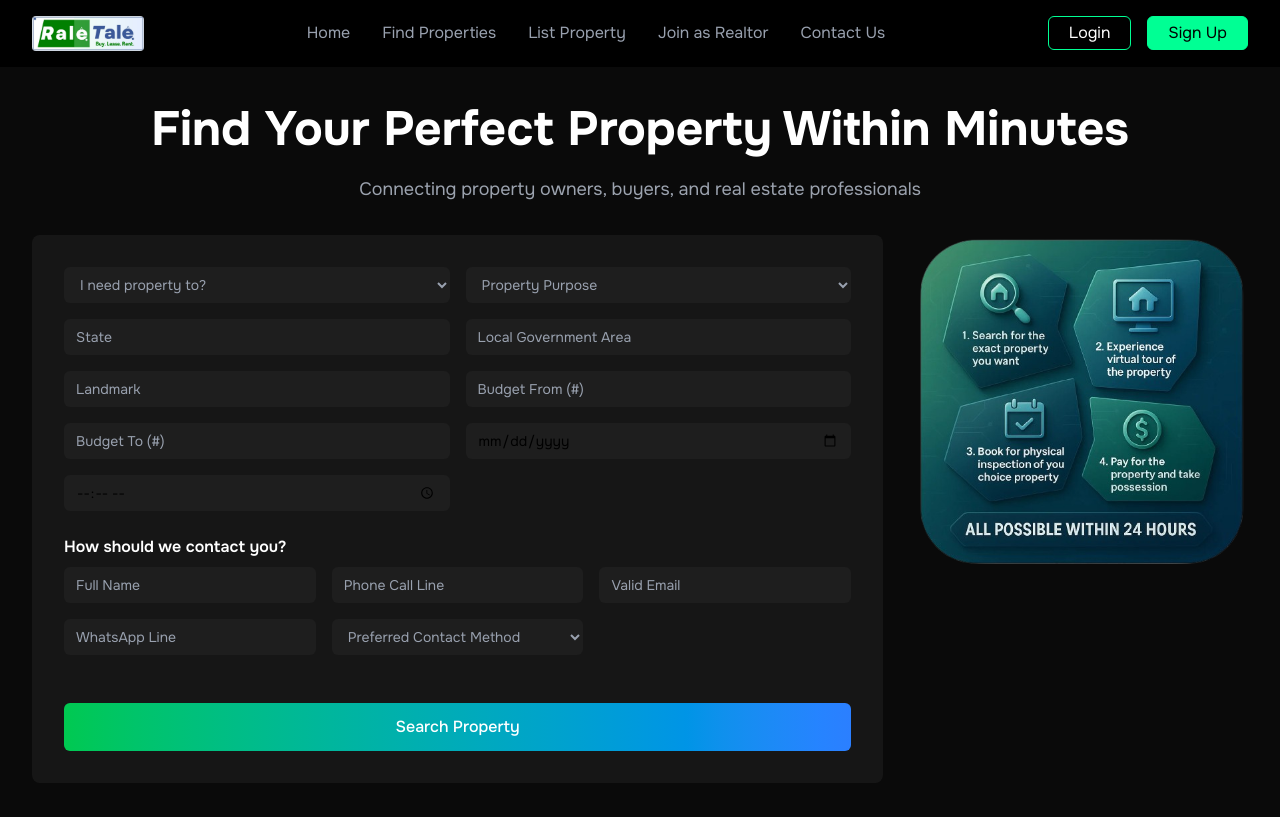
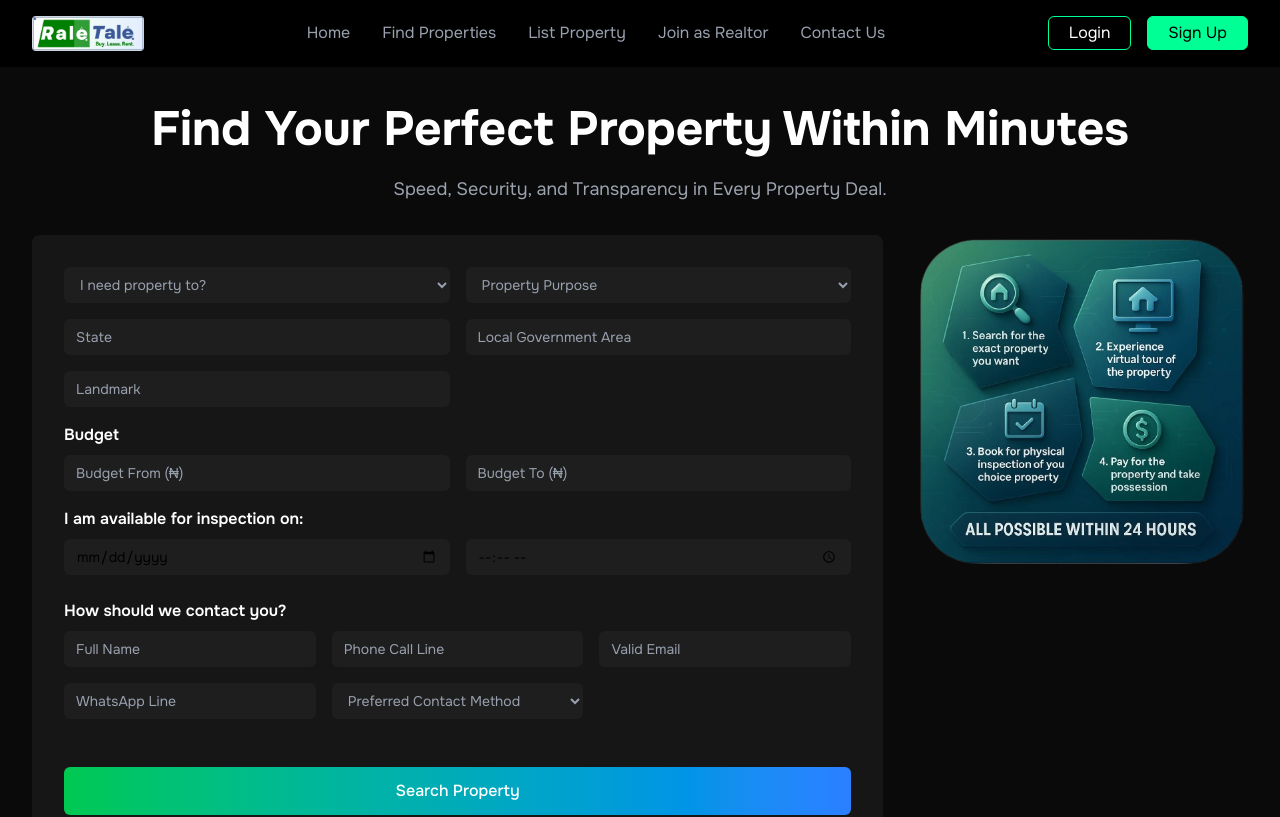
Before and after one commit to Yemipidan-org/rale_tale_frontend, a React (Vite) app: page / in a window 1280 px wide. Shown: the top 817 px of the page. Built offline with nearby package versions, Linux system fonts and the light colour scheme.

Commit message:
more updates on the form

```diff
--- a/src/components/formConfig.js
+++ b/src/components/formConfig.js
@@ -45,10 +45,20 @@ export const fieldConfig = {
     { label: "State", type: "text" },
     { label: "Local Government Area", type: "text" },
     { label: "Landmark", type: "text" },
-    { label: "Budget From (#)", type: "number" },
-    { label: "Budget To (#)", type: "number" },
-    { label: "Inspection Date", type: "date" },
-    { label: "Inspection Time", type: "time" },
+    {
+      section: "Budget",
+      fields: [
+        { label: "Budget From (₦)", type: "number" },
+        { label: "Budget To (₦)", type: "number" },
+      ],
+    },
+    {
+      section: "I am available for inspection on:",
+      fields: [
+        { label: "Inspection Date", type: "date" },
+        { label: "Inspection Time", type: "time" },
+      ],
+    },
   ],
   Rent: [
     {
--- a/src/components/hero.jsx
+++ b/src/components/hero.jsx
@@ -38,6 +38,31 @@ export default function Hero() {
   };
 
   const getFieldValue = (field) => {
+    if (field.section) {
+      return (
+        <div key={field.section} className="col-span-2">
+          <h3 className="text-md font-semibold mb-2 text-white">
+            {field.section}
+          </h3>
+          <div className="grid grid-cols-1 sm:grid-cols-2 gap-4">
+            {field.fields.map((subField) => (
+              <div key={subField.label}>
+                <input
+                  type={subField.type}
+                  value={formData[subField.label] || ""}
+                  onChange={(e) =>
+                    handleInputChange(subField.label, e.target.value)
+                  }
+                  className="w-full bg-[#1E1E1E] px-3 py-2 rounded-md outline-none text-sm placeholder-gray-400"
+                  placeholder={subField.label}
+                />
+              </div>
+            ))}
+          </div>
+        </div>
+      );
+    }
+
     if (field.label === "Property Type" && !selectedPurpose) {
       return null;
     }
@@ -90,7 +115,7 @@ export default function Hero() {
               Find Your Perfect Property Within Minutes
             </h1>
             <p className="my-4 text-base sm:text-lg text-[#9CA3AF] max-w-2xl mx-auto">
-              Connecting property owners, buyers, and real estate professionals
+              Speed, Security, and Transparency in Every Property Deal.
             </p>
           </div>
 
@@ -100,6 +125,7 @@ export default function Hero() {
             <div className="flex- lg:w-[70%]">
               <div className="bg-[#FFFFFF0D] p-6 sm:p-8 rounded-lg w-full">
                 <form className="space-y-6">
+                  {/* Main Form Fields */}
                   <div className="grid grid-cols-1 sm:grid-cols-2 lg:grid-cols-2 gap-4">
                     {fieldConfig[propertyPurpose].map((field) =>
                       getFieldValue(field)
@@ -123,7 +149,6 @@ export default function Hero() {
                           </select>
                         ) : (
                           <>
-
                             <input
                               type={field.type}
                               min={field.min}
@@ -140,8 +165,9 @@ export default function Hero() {
                     ))}
                   </div>
 
-                  {/* Requester Info */}
-                  <h3 className="text-md font-semibold mt-6 mb-2 text-white">
+                  {/* Contact Section */}
+                  <div>
+                    <h3 className="text-md font-semibold mb-2 text-white">
                       How should we contact you?
                     </h3>
                     <div className="grid grid-cols-1 sm:grid-cols-2 lg:grid-cols-3 gap-4">
@@ -175,6 +201,7 @@ export default function Hero() {
                           )}
                         </div>
                       ))}
+                    </div>
                   </div>
 
                   <Link to="/searchResult">
@@ -390,3 +417,54 @@ export default function Hero() {
 //     </>
 //   );
 // }
+//                   />
+//                 </div>
+//               ))}
+//             </div>
+
+//             {/* Requester Info */}
+//             <h3 className="text-md font-semibold mt-6 mb-2">Requester Info</h3>
+//             <div className="grid grid-cols-1 sm:grid-cols-2 lg:grid-cols-4 gap-4">
+//               {requesterFields.map((field, index) => (
+//                 <div key={index}>
+//                   {/* <label className="block text-sm mb-1">{field.label}</label> */}
+//                   <input
+//                     type={field.type}
+//                     value={field.value}
+//                     onChange={(e) => field.setter(e.target.value)}
+//                     className="w-full bg-[#1E1E1E] px-3 py-2 rounded-md outline-none text-sm placeholder-gray-400"
+//                     placeholder={field.label}
+//                   />
+//                 </div>
+//               ))}
+//             </div>
+
+//             {/* Submit Button */}
+//             <Link to="/searchResult">
+//               <button
+//               type="submit"
+//               className="w-full bg-gradient-to-r from-green-500 to-blue-500 px-6 py-3 rounded-md font-medium mt-6 text-white hover:opacity-90 transition"
+//             >
+//               Search Property
+//             </button>
+//             </Link>
+//           </form>
+//         </div>
+//       </section>
+//       <PropertySections />
+//     </>
+//   );
+// }
+//               type="submit"
+//               className="w-full bg-gradient-to-r from-green-500 to-blue-500 px-6 py-3 rounded-md font-medium mt-6 text-white hover:opacity-90 transition"
+//             >
+//               Search Property
+//             </button>
+//             </Link>
+//           </form>
+//         </div>
+//       </section>
+//       <PropertySections />
+//     </>
+//   );
+// }
```
Lines whose indentation alone changed are shown as unchanged.
